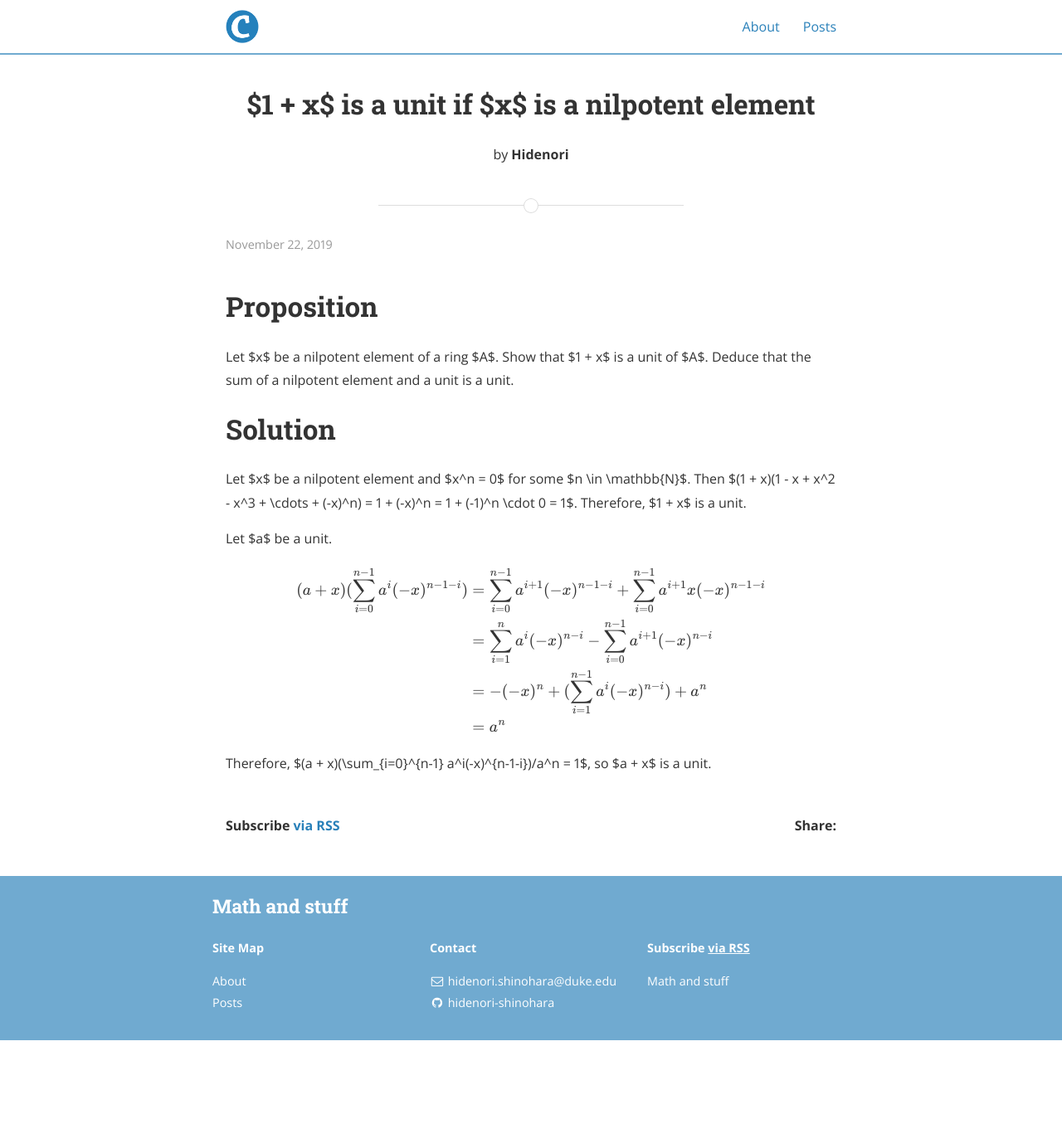
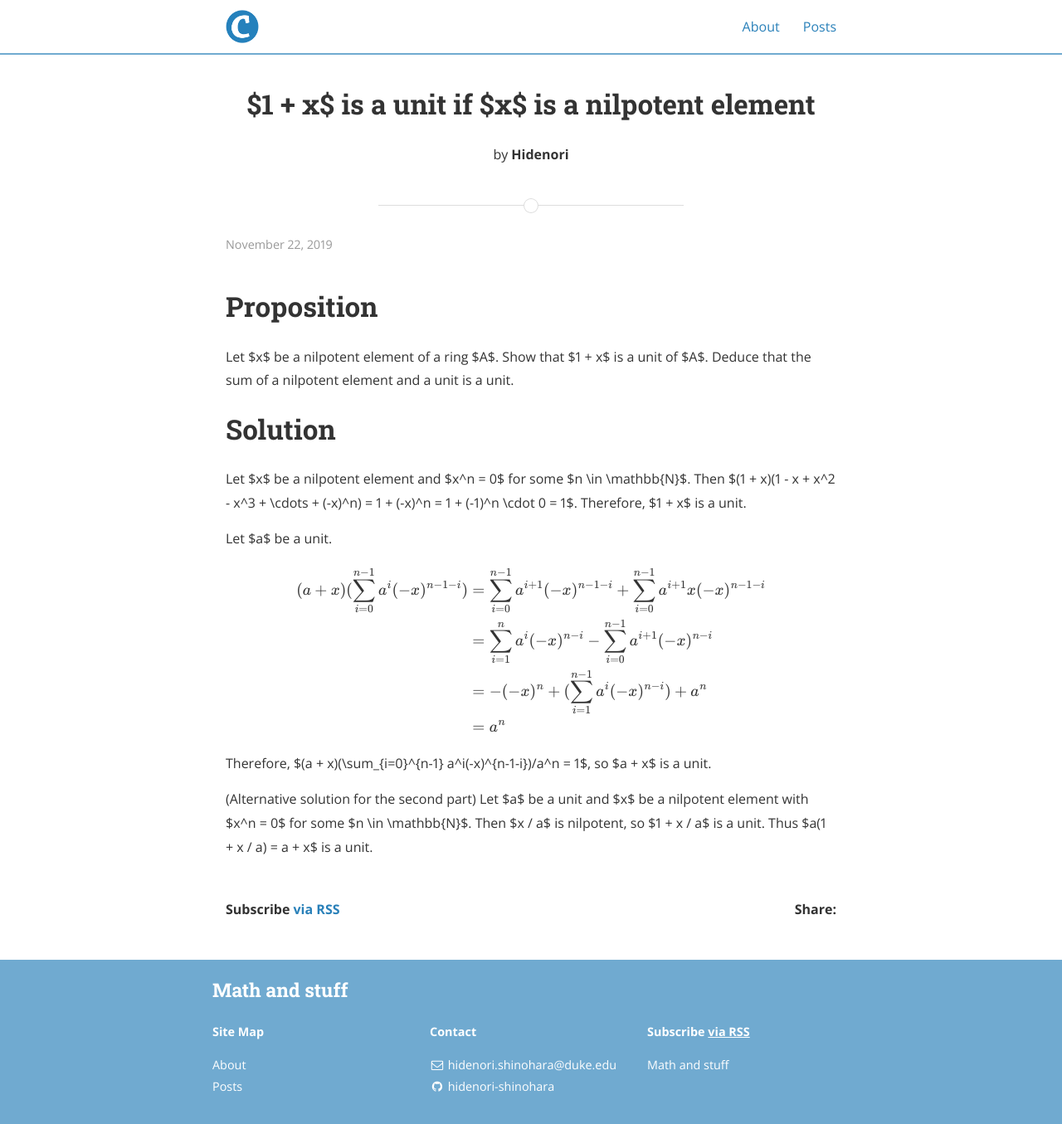
Before and after one commit to hidenori-shinohara/hidenori-shinohara.github.io, a Jekyll site: the page built from _posts/atiyah/chapter1/2019-11-22-nilpotent-ex-1-1.md, in a window 1280 px wide. Shown: the whole page at 83% size. Built offline with Jekyll 4.4.1, drawn with Linux system fonts in a browser that asks for light colours; nearby versions of some CDN libraries; formulas are drawn with MathJax 3; before the commit the page ends 1254 px from its top, so only the background shows below that.

Commit message:
Add an alternative solution ex 1-1

```diff
--- a/_posts/atiyah/chapter1/2019-11-22-nilpotent-ex-1-1.md
+++ b/_posts/atiyah/chapter1/2019-11-22-nilpotent-ex-1-1.md
@@ -30,3 +30,8 @@ $$
 $$
 
 Therefore, $(a + x)(\sum_{i=0}^{n-1} a^i(-x)^{n-1-i})/a^n = 1$, so $a + x$ is a unit.
+
+(Alternative solution for the second part)
+Let $a$ be a unit and $x$ be a nilpotent element with $x^n = 0$ for some $n \in \mathbb{N}$.
+Then $x / a$ is nilpotent, so $1 + x / a$ is a unit.
+Thus $a(1 + x / a) = a + x$ is a unit.
```
